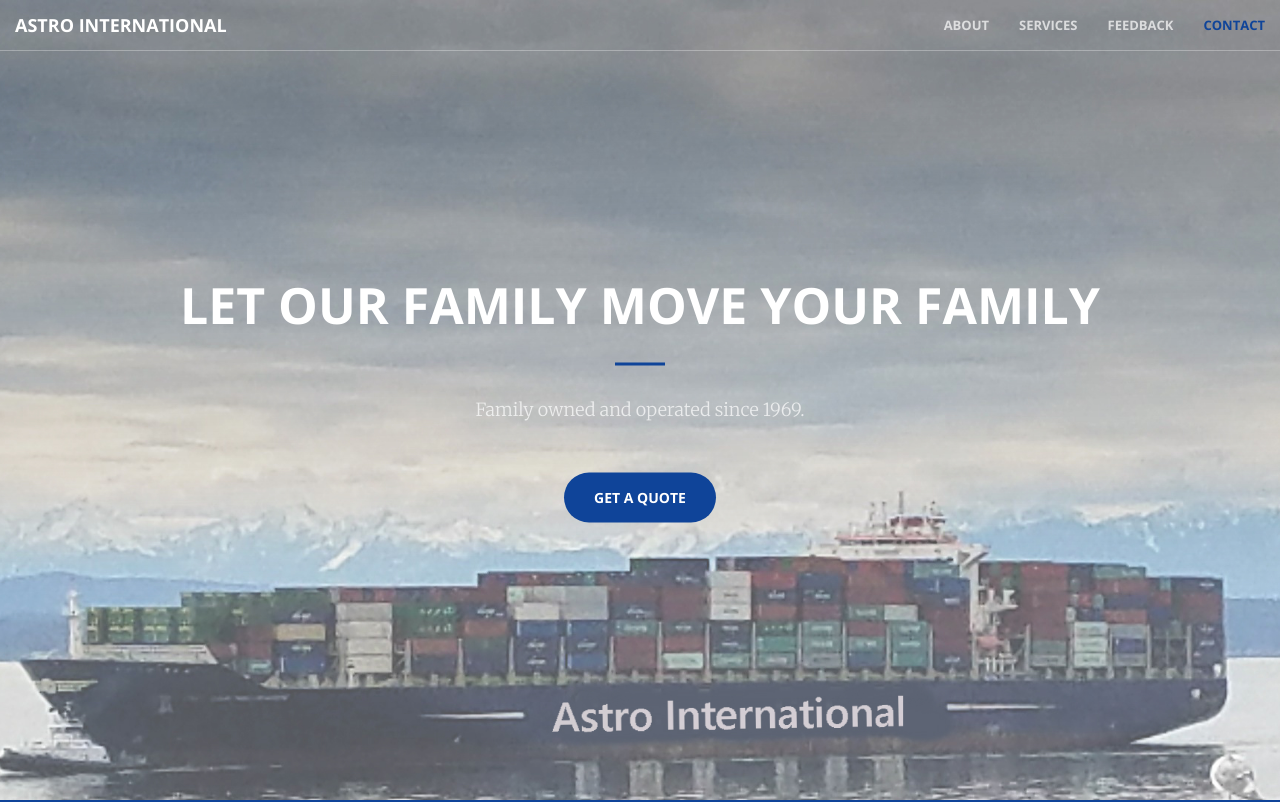
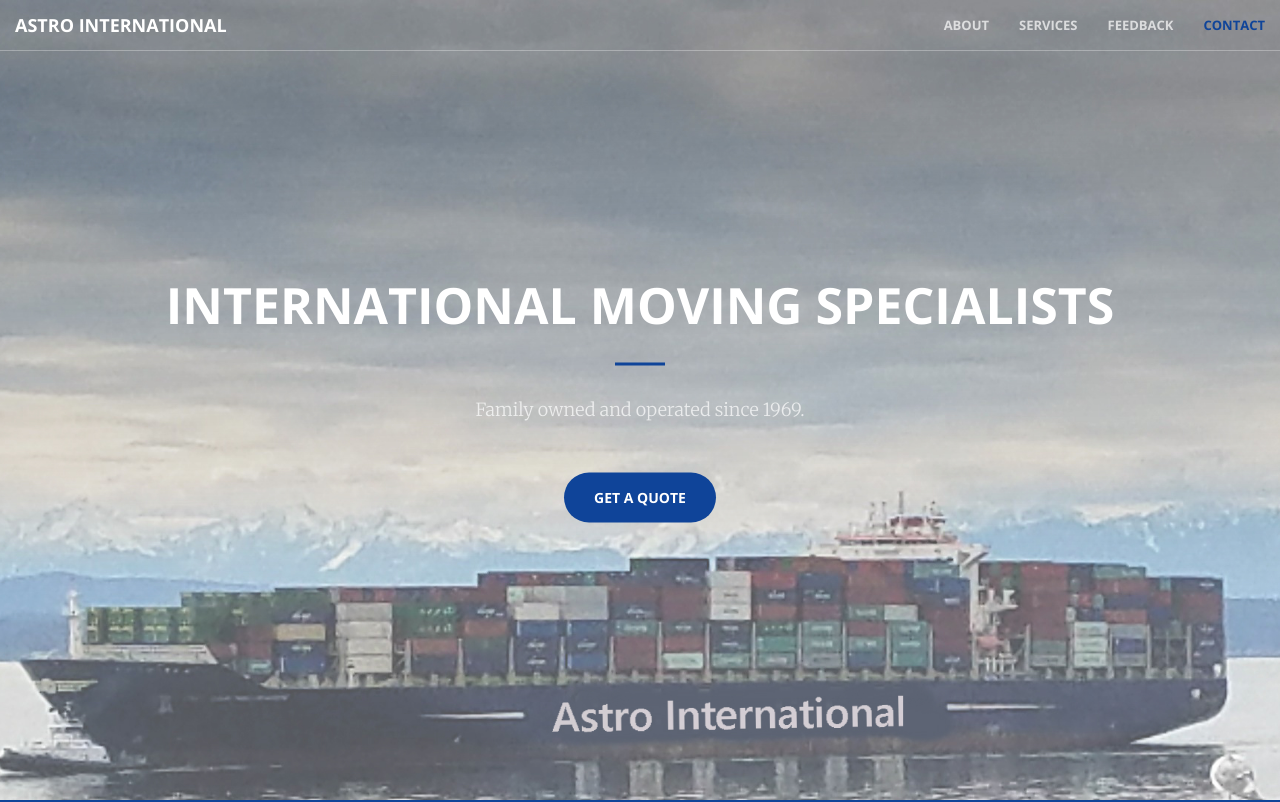
Before and after one commit to akarys92/astro_site, a website: page mobile.html in a window 1280 px wide. Shown: the top 802 px of the page. Drawn offline with nearby package versions, Linux system fonts and the light colour scheme.

Commit message:
Changed Home Heading
Change Home Heading to "International Moving Specialists"

```diff
--- a/mobile.html
+++ b/mobile.html
@@ -77,7 +77,7 @@
     <header>
         <div class="header-content">
             <div class="header-content-inner">
-                <h1 id="homeHeading">Let our family move your family</h1>
+                <h1 id="homeHeading">International Moving Specialists</h1>
                 <hr>
                 <p>Family owned and operated since 1969.</p>
                 <a class="btn btn-primary btn-xl page-scroll" data-toggle="modal" data-target=".quote-modal-lg">Get a Quote</a>
```
